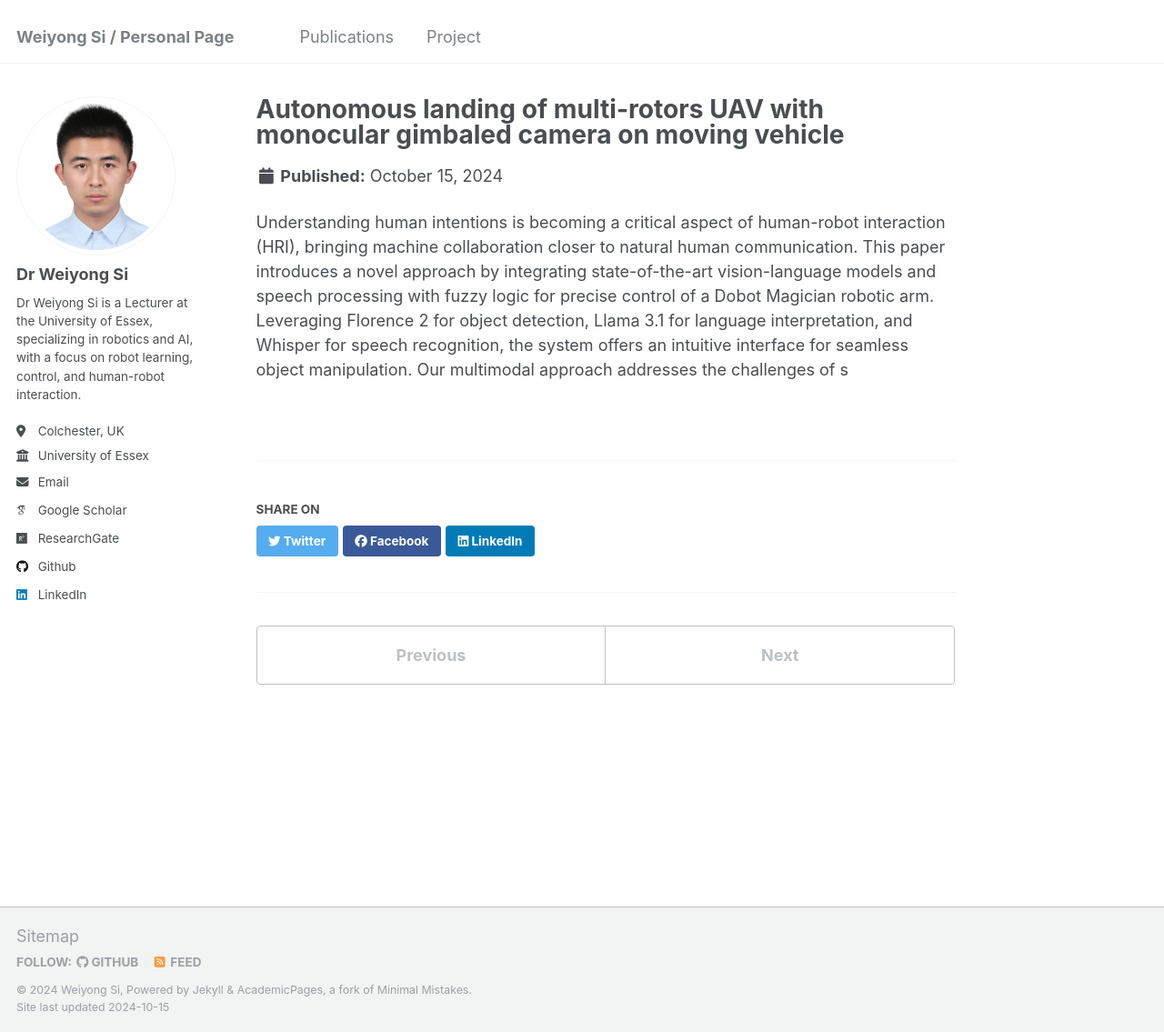
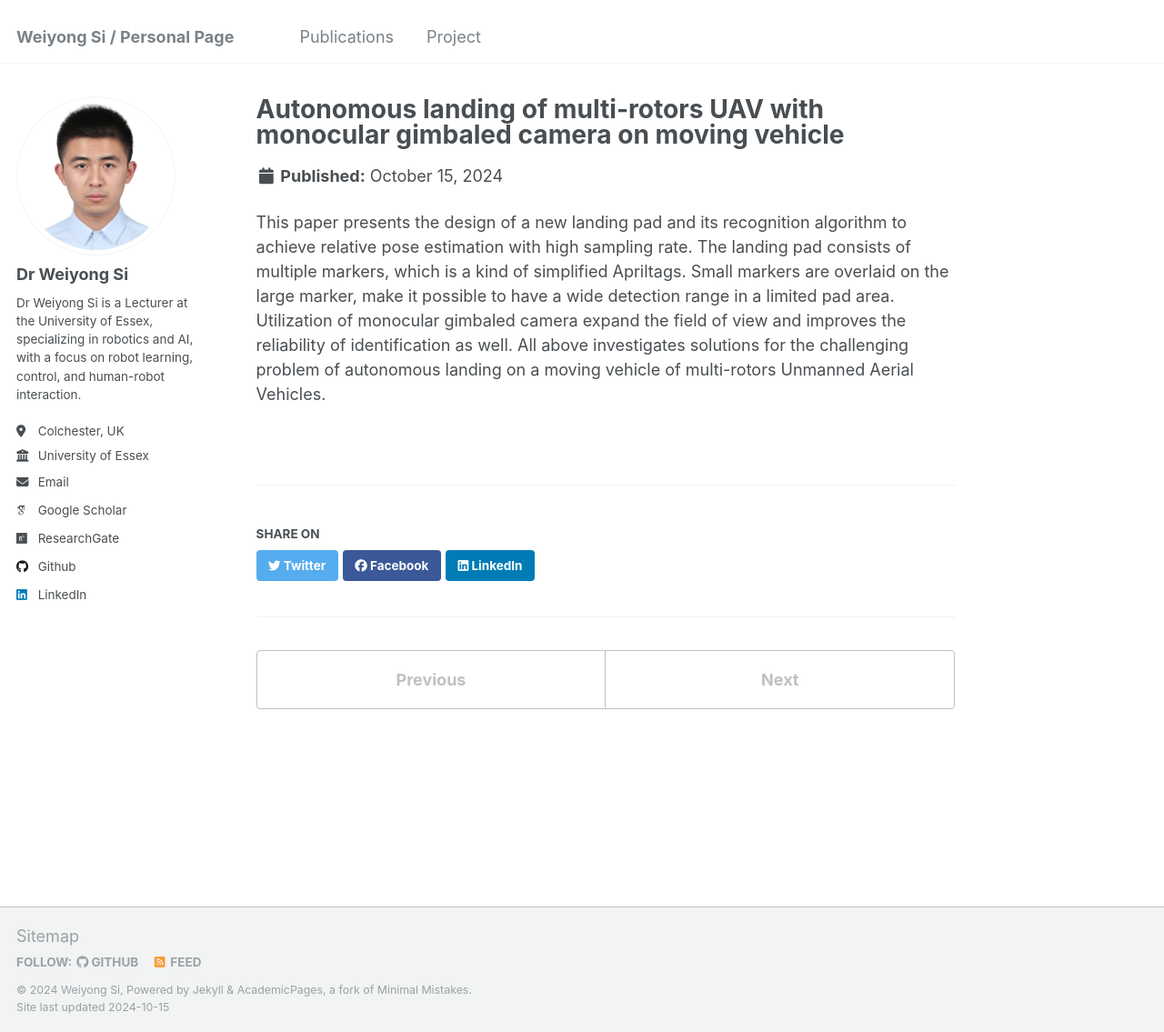
Before and after one commit to siweiyong/siweiyong.github.io, a Jekyll site: the page built from _portfolio/UAV-landing.md, in a window 1280 px wide and 1135 px high. Shown: the whole window at 91% size. Built offline with Jekyll 4.4.1, drawn with Linux system fonts in a browser that asks for light colours; some web fonts are replaced.

Commit message:
Update UAV-landing.md

```diff
--- a/_portfolio/UAV-landing.md
+++ b/_portfolio/UAV-landing.md
@@ -1,7 +1,7 @@
 ---
 title: "Autonomous landing of multi-rotors UAV with monocular gimbaled camera on moving vehicle"
-excerpt: "This paper presents a multimodal human-robot interaction system integrating vision-language models (Florence 2), language interpretation (Llama 3.1), and speech recognition (Whisper) with fuzzy logic for precise control of a Dobot Magician robotic arm. Initial tests show 75% accuracy, highlighting its potential for more natural, efficient human-robot collaboration.<br/><img src='/images/robot ultrasound system.jpg'>"
+excerpt: "This paper presents the design of a new landing pad and its recognition algorithm to achieve relative pose estimation with high sampling rate. The landing pad consists of multiple markers, which is a kind of simplified Apriltags. Small markers are overlaid on the large marker, make it possible to have a wide detection range in a limited pad area. Utilization of monocular gimbaled camera expand the field of view and improves the reliability of identification as well. All above investigates solutions for the challenging problem of autonomous landing on a moving vehicle of multi-rotors Unmanned Aerial Vehicles.<br/><img src='/images/robot ultrasound system.jpg'>"
 collection: portfolio
 ---
 
-Understanding human intentions is becoming a critical aspect of human-robot interaction (HRI), bringing machine collaboration closer to natural human communication. This paper introduces a novel approach by integrating state-of-the-art vision-language models and speech processing with fuzzy logic for precise control of a Dobot Magician robotic arm. Leveraging Florence 2 for object detection, Llama 3.1 for language interpretation, and Whisper for speech recognition, the system offers an intuitive interface for seamless object manipulation. Our multimodal approach addresses the challenges of s
+This paper presents the design of a new landing pad and its recognition algorithm to achieve relative pose estimation with high sampling rate. The landing pad consists of multiple markers, which is a kind of simplified Apriltags. Small markers are overlaid on the large marker, make it possible to have a wide detection range in a limited pad area. Utilization of monocular gimbaled camera expand the field of view and improves the reliability of identification as well. All above investigates solutions for the challenging problem of autonomous landing on a moving vehicle of multi-rotors Unmanned Aerial Vehicles.
```
